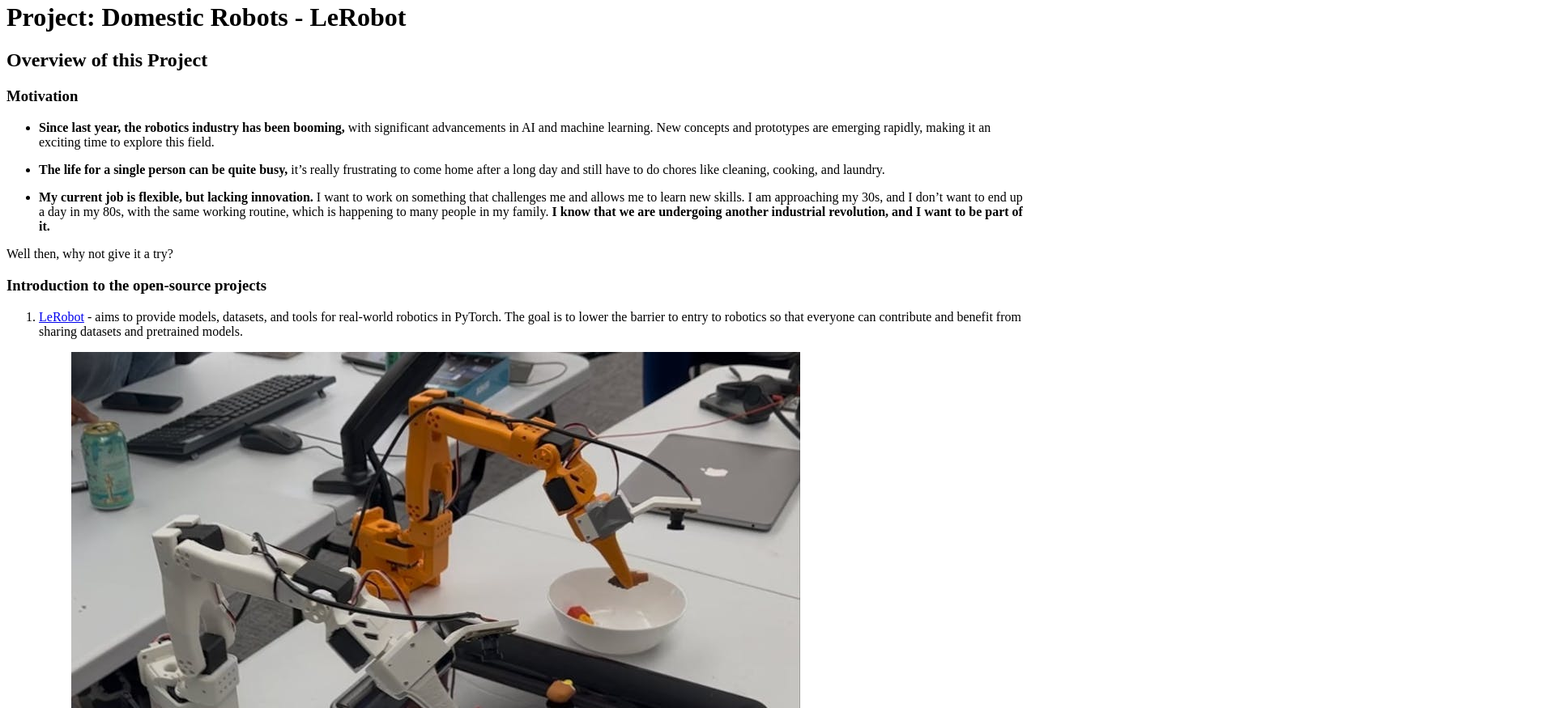
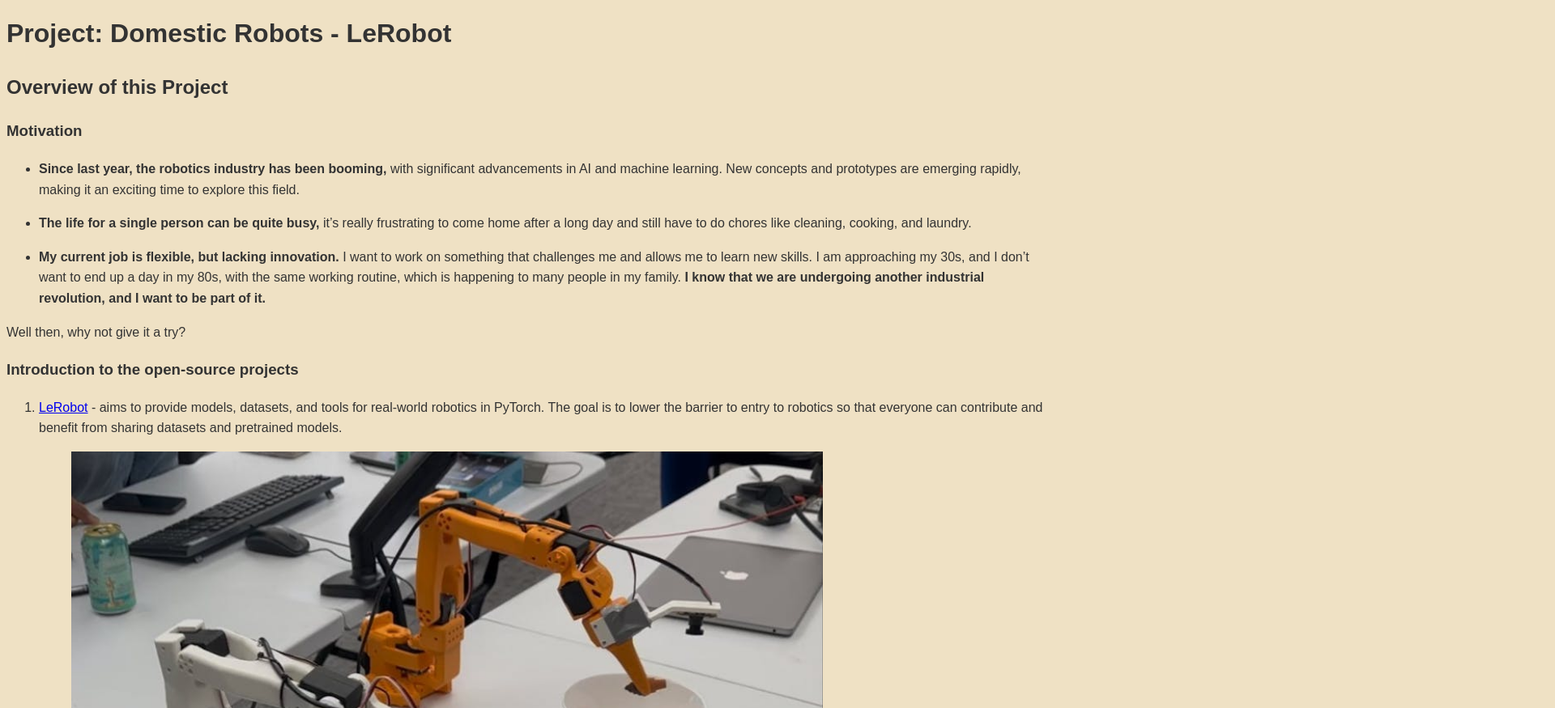
Before and after one commit to LixingZHANG96/Personal_Website_Lix, a plain HTML site: page posts/Projects/250613_Overview_of_Project.html in a window 1280 px wide. Shown: the part 5-880 px from the top of the page at 81% size, 1920 px wide, since content can reach past the window. Drawn offline with Linux system fonts and the light colour scheme.

Commit message:
Beautified the site a little bit

```diff
--- a/css/style.css
+++ b/css/style.css
@@ -55,6 +55,13 @@ body {
     padding: 10px 20px;
 }
 
+img {
+    max-width: 100vw;
+    width: 80%;
+    height: auto;
+    display: block;
+    box-sizing: border-box;
+}
 
 /* Definition of the Navigation Bar */
 nav { /*Create a navigation bar */
--- a/posts/Projects/250613_Overview_of_Project.html
+++ b/posts/Projects/250613_Overview_of_Project.html
@@ -1,7 +1,20 @@
-<h1 id="project-domestic-robots---lerobot">Project: Domestic Robots -
-LeRobot</h1>
-<h2 id="overview-of-this-project">Overview of this Project</h2>
-<h3 id="motivation">Motivation</h3>
+<!DOCTYPE html>
+<html lang="en">
+<head>
+    <meta charset="UTF-8">
+    <meta name="viewport" content="width=device-width, initial-scale=1.0">
+    <title>Lixing Zhang</title>
+    <link
+        rel="stylesheet"
+        href="../../css/style.css"
+    >
+</head>
+
+<body>
+    <h1 id="project-domestic-robots---lerobot">Project: Domestic Robots -
+    LeRobot</h1>
+    <h2 id="overview-of-this-project">Overview of this Project</h2>
+    <h3 id="motivation">Motivation</h3>
 <ul>
 <li><p><strong>Since last year, the robotics industry has been
 booming,</strong> with significant advancements in AI and machine
@@ -117,3 +130,4 @@ href="https://itsfoss.com/install-ubuntu-alongside-windows/">here</a>.</li>
 Desktop.</li>
 </ol>
 <h3 id="lets-rocknroll">Let’s rock’n’roll!</h3>
+</body>
```
Also changed, not shown: 1 other file.
